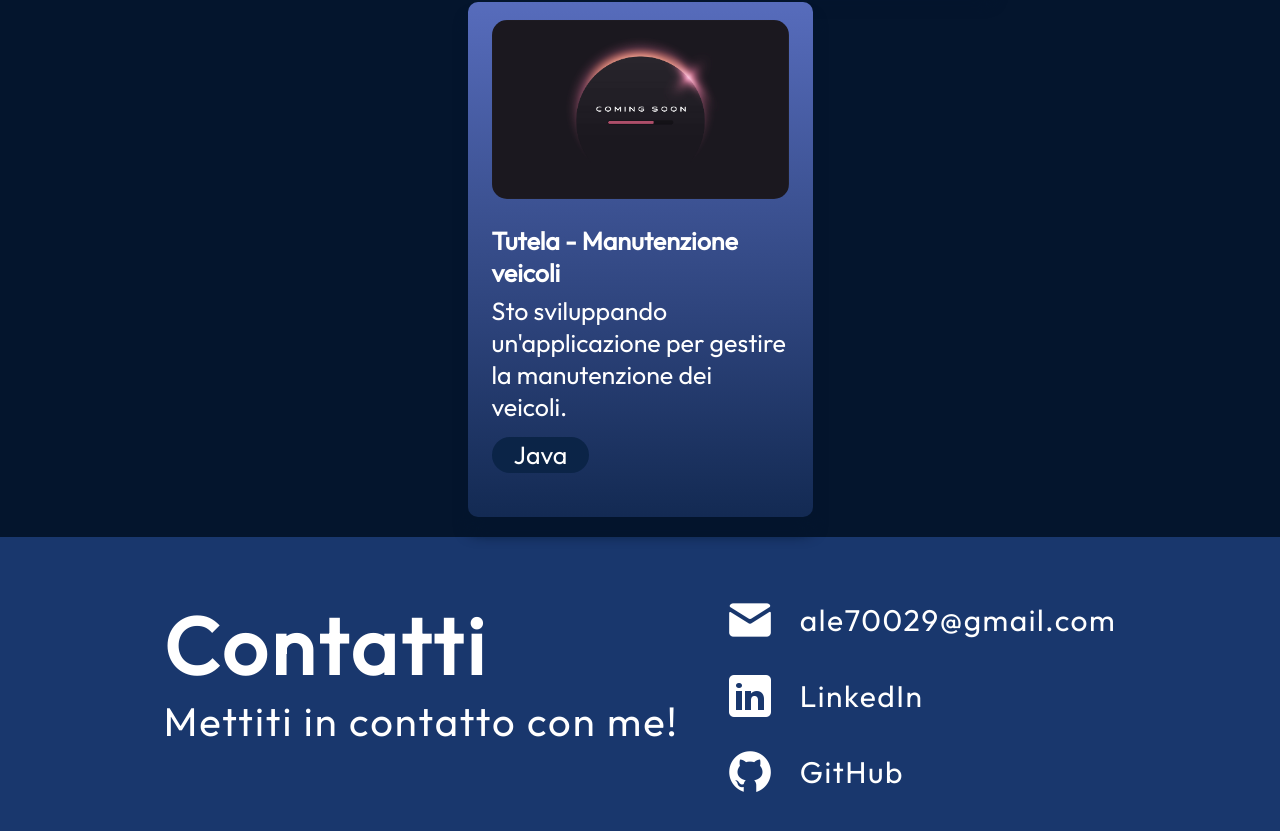
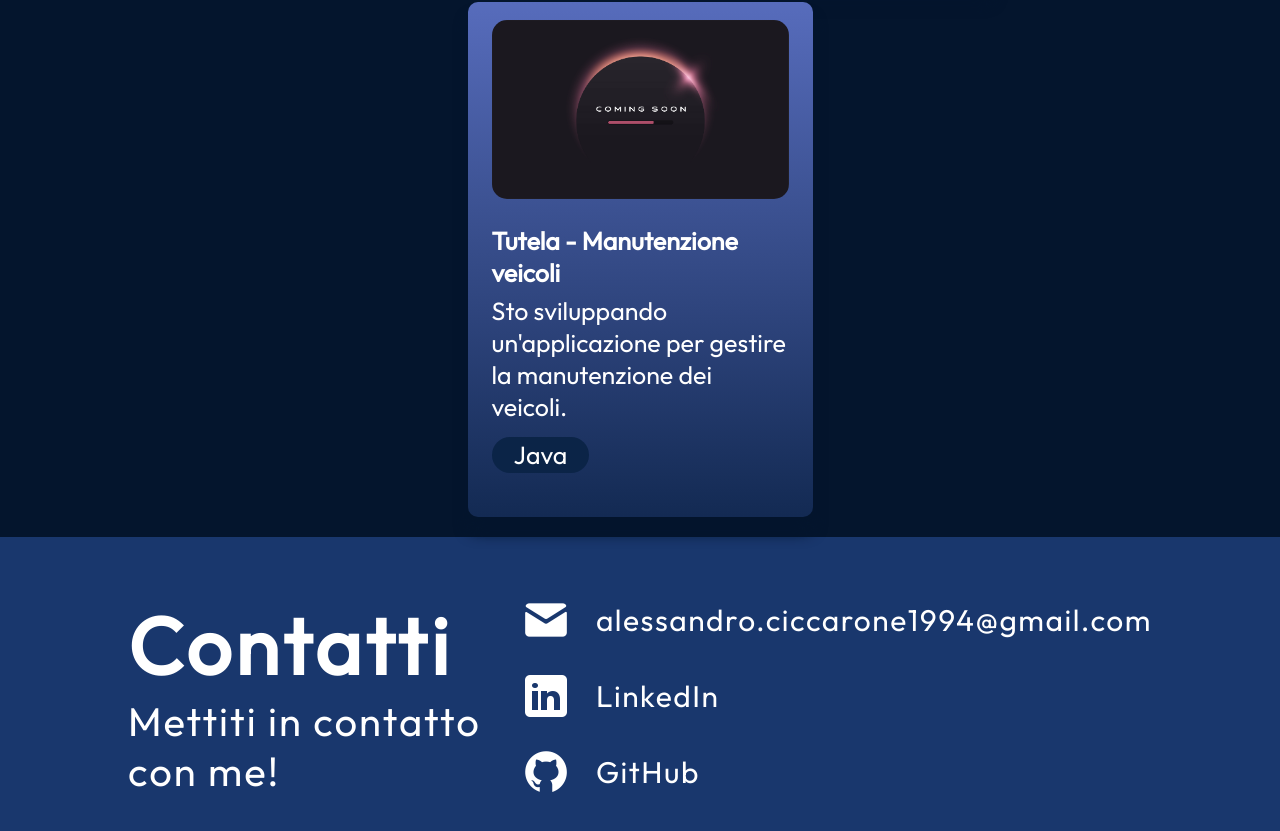
Before and after one commit to ale70029/portoflio_website, a React (Vite) app: page / in a window 1280 px wide. Shown: the part 3995-4826 px from the top of the page. Built offline with nearby package versions, Linux system fonts and the light colour scheme.

Commit message:
updated email

```diff
--- a/src/components/Contact/Contact.jsx
+++ b/src/components/Contact/Contact.jsx
@@ -16,7 +16,7 @@ export const Contact = () => {
         <ul className={styles.links}>
             <li className={styles.link}>
                 <img src={getImageUrl("contact/emailIcon.png")} alt="Email" />
-                <a href="mailto:ale70029@gmail.com">ale70029@gmail.com</a>
+                <a href="mailto:ale70029@gmail.com">alessandro.ciccarone1994@gmail.com</a>
             </li>
             <li className={styles.link}>
                 <img src={getImageUrl("contact/linkedinIcon.png")} alt="LinkedIn" />
```
